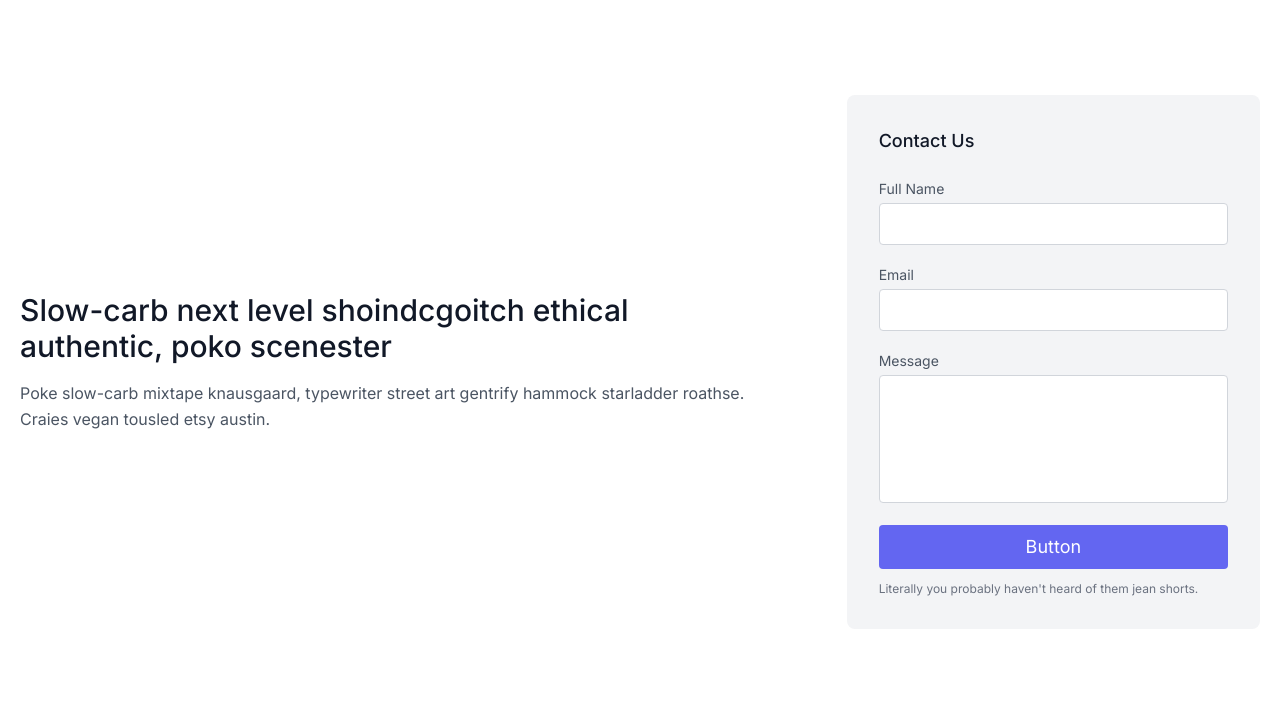
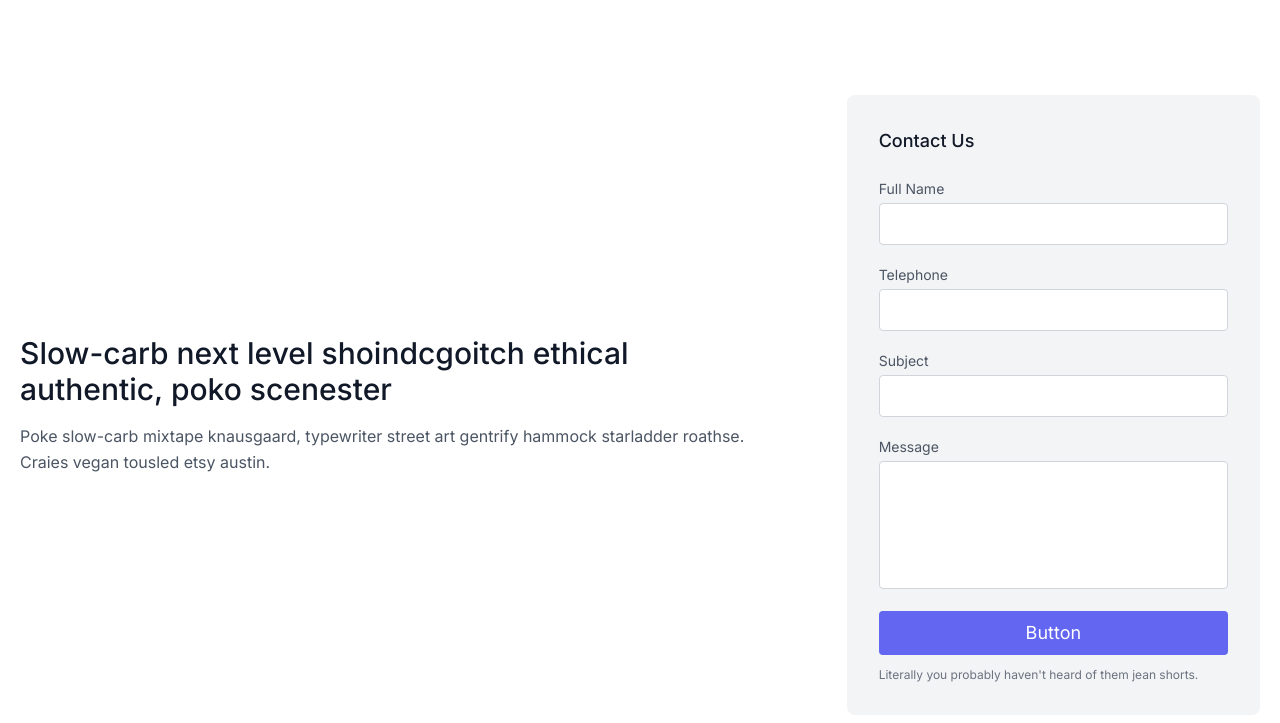
Before and after one commit to isiagi/wittymind, a Next.js app: page /About in a window 1280 px wide. Shown: the part 2439-3162 px from the top of the page. Built offline with nearby package versions, Linux system fonts and the light colour scheme.

Commit message:
feature: Make sending emails  work

```diff
--- a/components/contactComponent/ContactComponent.tsx
+++ b/components/contactComponent/ContactComponent.tsx
@@ -1,8 +1,22 @@
-import React from "react";
+"use client";
+
+import Helper from "@/helpers/Helper";
+import React, { useRef } from "react";
+import { ToastContainer } from "react-toastify";
+import "react-toastify/dist/ReactToastify.css";
 
 function ContactComponent() {
+  const formRef = useRef<any>();
+
+  const handleSubmit = async (event: any) => {
+    event.preventDefault();
+
+    await Helper(formRef);
+  };
+
   return (
     <section className="text-gray-600 body-font relative">
+      <ToastContainer />
       <div className="container px-5 py-24 mx-auto">
         <div className="flex flex-col text-center w-full mb-12">
           <h1 className="sm:text-3xl text-2xl font-medium title-font mb-4 text-gray-900">
@@ -13,7 +27,11 @@ function ContactComponent() {
             gentrify.
           </p>
         </div>
-        <div className="lg:w-1/2 md:w-2/3 mx-auto">
+        <form
+          ref={formRef}
+          onSubmit={handleSubmit}
+          className="lg:w-1/2 md:w-2/3 mx-auto"
+        >
           <div className="flex flex-wrap -m-2">
             <div className="p-2 w-1/2">
               <div className="relative">
@@ -47,10 +65,26 @@ function ContactComponent() {
                 />
               </div>
             </div>
-            <div className="p-2 w-full">
+            <div className="p-2 w-1/2">
               <div className="relative">
                 <label
-                  htmlFor="Subject"
+                  htmlFor="telephone"
+                  className="leading-7 text-sm text-gray-600"
+                >
+                  Telephone
+                </label>
+                <input
+                  type="tel"
+                  id="telephone"
+                  name="telephone"
+                  className="w-full bg-gray-100 bg-opacity-50 rounded border border-gray-300 focus:border-indigo-500 focus:bg-white focus:ring-2 focus:ring-indigo-200 text-base outline-none text-gray-700 py-1 px-3 leading-8 transition-colors duration-200 ease-in-out"
+                />
+              </div>
+            </div>
+            <div className="p-2 w-1/2">
+              <div className="relative">
+                <label
+                  htmlFor="subject"
                   className="leading-7 text-sm text-gray-600"
                 >
                   Subject
@@ -80,15 +114,15 @@ function ContactComponent() {
             </div>
             <div className="p-2 w-full">
               <button className="flex mx-auto text-white bg-indigo-500 border-0 py-2 px-8 focus:outline-none hover:bg-indigo-600 rounded text-lg">
-                Button
+                Submit
               </button>
             </div>
             <div className="p-2 w-full pt-8 mt-8 border-t border-gray-200 text-center">
-              <a className="text-indigo-500">example@email.com</a>
+              <a className="text-indigo-500">wittylooptech@gmail.com</a>
               <p className="leading-normal my-5">
-                49 Smith St.
+                49 Kampala.
                 <br />
-                Saint Cloud, MN 56301
+                Kampala, Uganda
               </p>
               <span className="inline-flex">
                 <a className="text-gray-500">
@@ -151,7 +185,7 @@ function ContactComponent() {
               </span>
             </div>
           </div>
-        </div>
+        </form>
       </div>
     </section>
   );
--- a/components/cta/Cta.tsx
+++ b/components/cta/Cta.tsx
@@ -1,8 +1,20 @@
-import React from "react";
+"use client";
+
+import Helper from "@/helpers/Helper";
+import React, { useRef } from "react";
+import { ToastContainer } from "react-toastify";
 
 function Cta() {
+  const formRef = useRef<any>();
+
+  const handleSubmit = async (event: any) => {
+    event.preventDefault();
+
+    await Helper(formRef);
+  };
   return (
     <section className="text-gray-600 body-font">
+      <ToastContainer />
       <div className="container px-5 py-24 mx-auto flex flex-wrap items-center">
         <div className="lg:w-3/5 md:w-1/2 md:pr-16 lg:pr-0 pr-0">
           <h1 className="title-font font-medium text-3xl text-gray-900">
@@ -13,32 +25,50 @@ function Cta() {
             hammock starladder roathse. Craies vegan tousled etsy austin.
           </p>
         </div>
-        <div className="lg:w-2/6 md:w-1/2 bg-gray-100 rounded-lg p-8 flex flex-col md:ml-auto w-full mt-10 md:mt-0">
+        <form
+          ref={formRef}
+          onSubmit={handleSubmit}
+          className="lg:w-2/6 md:w-1/2 bg-gray-100 rounded-lg p-8 flex flex-col md:ml-auto w-full mt-10 md:mt-0"
+        >
           <h2 className="text-gray-900 text-lg font-medium title-font mb-5">
             Contact Us
           </h2>
           <div className="relative mb-4">
-            <label
-              htmlFor="full-name"
-              className="leading-7 text-sm text-gray-600"
-            >
+            <label htmlFor="name" className="leading-7 text-sm text-gray-600">
               Full Name
             </label>
             <input
               type="text"
-              id="full-name"
-              name="full-name"
+              id="name"
+              name="name"
               className="w-full bg-white rounded border border-gray-300 focus:border-indigo-500 focus:ring-2 focus:ring-indigo-200 text-base outline-none text-gray-700 py-1 px-3 leading-8 transition-colors duration-200 ease-in-out"
             />
           </div>
           <div className="relative mb-4">
-            <label htmlFor="email" className="leading-7 text-sm text-gray-600">
-              Email
+            <label
+              htmlFor="telephone"
+              className="leading-7 text-sm text-gray-600"
+            >
+              Telephone
             </label>
             <input
-              type="email"
-              id="email"
-              name="email"
+              type="tel"
+              id="telephone"
+              name="telephone"
+              className="w-full bg-white rounded border border-gray-300 focus:border-indigo-500 focus:ring-2 focus:ring-indigo-200 text-base outline-none text-gray-700 py-1 px-3 leading-8 transition-colors duration-200 ease-in-out"
+            />
+          </div>
+          <div className="relative mb-4">
+            <label
+              htmlFor="subject"
+              className="leading-7 text-sm text-gray-600"
+            >
+              Subject
+            </label>
+            <input
+              type="text"
+              id="subject"
+              name="subject"
               className="w-full bg-white rounded border border-gray-300 focus:border-indigo-500 focus:ring-2 focus:ring-indigo-200 text-base outline-none text-gray-700 py-1 px-3 leading-8 transition-colors duration-200 ease-in-out"
             />
           </div>
@@ -61,7 +91,7 @@ function Cta() {
           <p className="text-xs text-gray-500 mt-3">
             Literally you probably haven&apos;t heard of them jean shorts.
           </p>
-        </div>
+        </form>
       </div>
     </section>
   );
--- /dev/null
+++ b/helpers/Helper.tsx
@@ -0,0 +1,52 @@
+import React from "react";
+import emailjs from "@emailjs/browser";
+import { ToastContainer, toast } from "react-toastify";
+
+async function Helper(formRef: any) {
+  const formData: any = {
+    name: formRef.current?.elements["name"].value,
+    email:
+      formRef.current?.elements["email"]?.value || "Message from home page",
+    subject: formRef.current?.elements["subject"].value,
+    message: formRef.current?.elements["message"].value,
+    telephone: formRef.current?.elements["telephone"].value,
+  };
+
+  console.log(formData);
+  try {
+    const res = await emailjs.send(
+      "service_y32q6x4",
+      "template_0t0bowh",
+      formData,
+      "ZePcsPDii57VPhcc6"
+    );
+
+    console.log(res);
+
+    formRef.current.reset();
+    toast.success("Message successfully sent", {
+      position: "top-right",
+      autoClose: 5000,
+      hideProgressBar: false,
+      closeOnClick: true,
+      pauseOnHover: true,
+      draggable: true,
+      progress: undefined,
+      theme: "light",
+    });
+  } catch (error: any) {
+    formRef.current.reset();
+    toast.error("Fail sending message", {
+      position: "top-right",
+      autoClose: 5000,
+      hideProgressBar: false,
+      closeOnClick: true,
+      pauseOnHover: true,
+      draggable: true,
+      progress: undefined,
+      theme: "light",
+    });
+  }
+}
+
+export default Helper;
--- a/package.json
+++ b/package.json
@@ -9,6 +9,7 @@
     "lint": "next lint"
   },
   "dependencies": {
+    "@emailjs/browser": "^3.11.0",
     "easy-react-text-loop": "^1.0.2",
     "next": "14.0.2",
     "react": "^18",
@@ -16,6 +17,7 @@
     "react-fast-marquee": "^1.6.2",
     "react-icons": "^4.12.0",
     "react-text-loop": "^2.3.0",
+    "react-toastify": "^9.1.3",
     "react-type-animation": "^3.2.0"
   },
   "devDependencies": {
```
Also changed, not shown: 1 other file (tests, documents, lock files or other folders).
